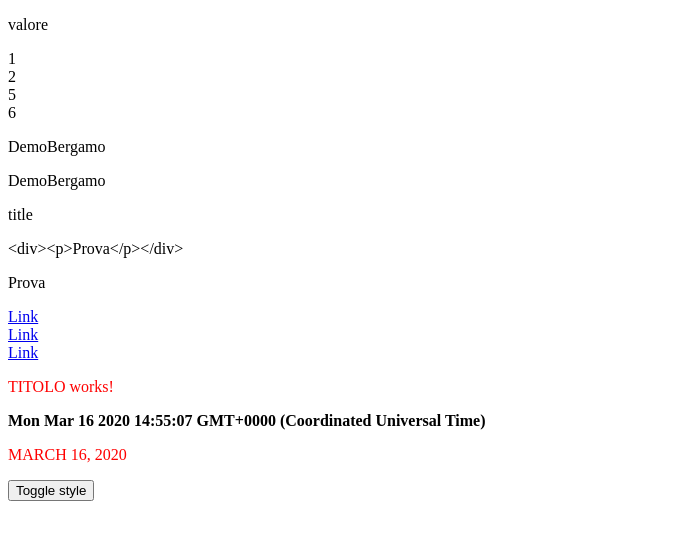
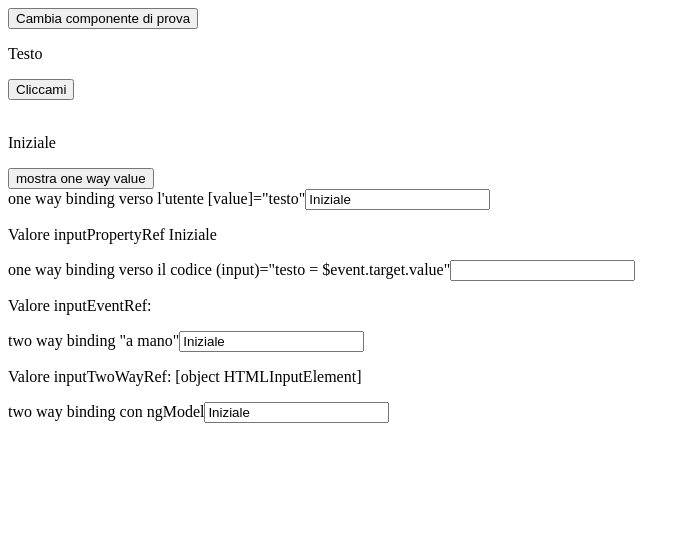
Before and after one commit to Facco99/DemoBergamo, an Angular app: page / in a window 1280 px wide. Shown: the top 540 px of the page, without its empty margins (0-690 px from the left). Built offline with nearby package versions, Linux system fonts and the light colour scheme.

Commit message:
utilizzo ngSwitch

```diff
--- a/src/app/app.component.html
+++ b/src/app/app.component.html
@@ -1,2 +1,9 @@
-<app-primo [titoloInput]="title"></app-primo>
-<!-- <app-secondo (myClick)="clickAppComponent($event)"></app-secondo> -->
+<button (click)="showComponent()">Cambia componente di prova</button>
+<div [ngSwitch]="componentToSho">
+    <app-primo [titoloInput]="title" *ngSwitchCase="1"></app-primo>
+    <app-secondo (myClick)="clickAppComponent($event)" *ngSwitchCase="2"></app-secondo>
+    <div *ngSwitchDefault>
+        <app-primo [titoloInput]="title"></app-primo>
+        <app-secondo (myClick)="clickAppComponent($event)"></app-secondo>
+    </div>
+</div>
--- a/src/app/app.component.ts
+++ b/src/app/app.component.ts
@@ -7,9 +7,18 @@ import { Component } from '@angular/core';
 })
 export class AppComponent {
 
+  componentToSho: number = 2;
+
   title='Titolo';
 
   clickAppComponent(value: string){
     console.log("Cliccato da secondo component"+value)
   }
+
+  showComponent(){
+    if(this.componentToSho === 3)
+      this.componentToSho=1;
+    else
+      this.componentToSho++;
+  }
 }
```
